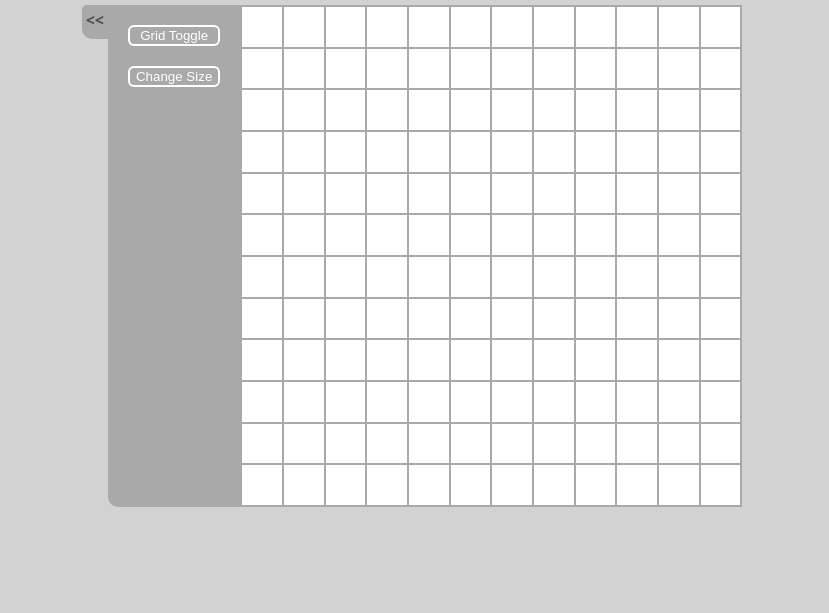
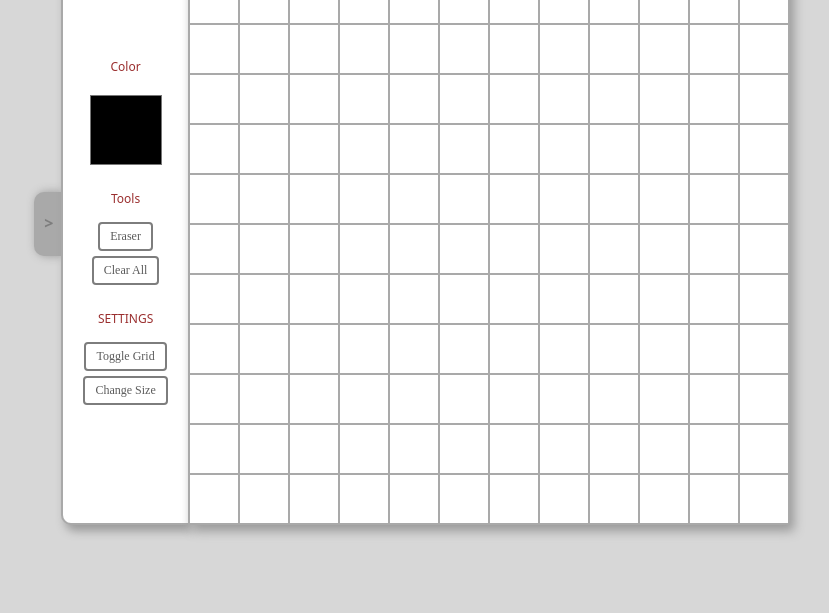
Before and after one commit to Simon-WebDevProject/etch-a-sketch, a plain HTML site: page index.html in a window 1280 px wide. Shown: the part 187-800 px from the top of the page, without its empty margins (228-1057 px from the left). Drawn offline with Linux system fonts and the light colour scheme; a web font is replaced by a local one.

Commit message:
added sidebar functionality

```diff
--- a/index.html
+++ b/index.html
@@ -10,14 +10,22 @@
 </head>
 <body>
     <div class="header">
-        <h1>Etch-a-Sketch</h1>
+        <h1></h1>
     </div>
     <div class="content">
         <div class="sidebarBtn">
-            <span>&lt;&lt;</span>
+            <span>&gt;</span>
         </div>
         <div class="sidebar">
-            <button class="gridSwitch sideBtn">Grid Toggle</button>
+            <span class="color title">Color</span>
+            <input type="color" class="colorSel">
+
+            <span class="color title">Tools</span>
+            <button class="eraser sideBtn">Eraser</button>
+            <button class="gridClear sideBtn">Clear All</button>
+
+            <span class="settings title">SETTINGS</span>
+            <button class="gridSwitch sideBtn">Toggle Grid</button>
             <button class="gridRegen sideBtn">Change Size</button>
         </div>
     </div>
--- a/run.js
+++ b/run.js
@@ -1,18 +1,23 @@
 //etch-a-sketch
 //Odin Project
 
-let gridSize = 12, gridItem;
-const content = document.querySelector('.content');
-const sidebar = document.querySelector('.sidebar');
-const sideBtn = document.querySelector('.sidebarBtn'),
-        sideBtnText = sideBtn.querySelector('span');
-const gridBtn = document.querySelector('.gridSwitch');
-const gridRegen = document.querySelector('.gridRegen');
+let gridSize = 12, gridItem, color = '#000000';
+const  content = document.querySelector('.content'),
+    sidebar = document.querySelector('.sidebar'),
+    sideBtn = document.querySelector('.sidebarBtn'),
+    sideBtnText = sideBtn.querySelector('span'),
+    gridBtn = document.querySelector('.gridSwitch'),
+    gridRegen = document.querySelector('.gridRegen'),
+    clearBtn = document.querySelector('.gridClear'),
+    colorSel = document.querySelector('.colorSel'),
+    eraser = document.querySelector('.eraser');
+
+
 const grid = document.createElement('div');
-
 grid.classList.add('grid');
 content.appendChild(grid);
 
+//Gen grid
 function gridGen(){
     grid.style.gridTemplateColumns = `repeat(${gridSize}, auto)`;
 
@@ -24,29 +29,56 @@ function gridGen(){
 
         grid.appendChild(gridItem);
     }
-    gridItem = document.querySelectorAll('.grid-item');
-    gridItem.forEach((gridItem) => gridItem.addEventListener('mouseover', function() {
-        gridItem.style.backgroundColor = '#000000';
-    }));
+    itemListener();
 }
 gridGen();
 
+//Draw mouse path
+function itemListener(){
+    gridItem = document.querySelectorAll('.grid-item');
+    gridItem.forEach((gridItem) => gridItem.addEventListener('mouseover', function() {
+        gridItem.style.backgroundColor = `${color}`;
+    }));
+}
+
+//Toggle sidebar
 sideBtn.addEventListener('click', function() {
     sidebar.classList.toggle('active');
     if (sidebar.classList.contains('active')){
-        sideBtnText.textContent = "<<";
+        sideBtnText.textContent = "<";
     }
     else{
-        sideBtnText.textContent = ">>";
+        sideBtnText.textContent = ">";
     }
 });
 
+//Toggle grid lines
 gridBtn.addEventListener('click', function() {
     gridItem.forEach((gridItem) => gridItem.classList.toggle('gridOn'));
 });
 
+//Change Grid Size
 gridRegen.addEventListener('click', function() {
     gridSize = prompt('Enter new side length:');
     gridItem.forEach((gridItem) => gridItem.remove());
     gridGen()
 });
+
+//clear All
+const gridSel = document.querySelector('.grid');
+clearBtn.addEventListener('click', function() {
+    gridItem.forEach((gridItem) => gridItem.style.backgroundColor = 'white');
+});
+
+//color selector
+colorSel.addEventListener('click', function() {
+    colorSel.addEventListener('input', function() {
+        color = colorSel.value;
+    });
+    itemListener();
+});
+
+eraser.addEventListener('click', function() {
+    color = 'rgb(255, 255, 255)';
+    itemListener();
+});
--- a/style.css
+++ b/style.css
@@ -1,9 +1,14 @@
+@font-face {
+    font-family: 'Bungee';
+    src: url(fonts/Bungee/Bungee-Regular.ttf) format('truetype');
+}
+
 html, body{
     margin: 0;
     padding: 0;
 }
 body{
-    background-color: rgb(210, 210, 210);
+    background-color: #d7d7d7;
     height: 100vh;
     width: 100vw;
     display: flex;
@@ -18,41 +23,64 @@ body{
 .content{
     display: flex;
     justify-content: center;
+    align-items: center;
 }
 .sidebarBtn{
-    padding: 4px;
-    height: 26px;
+    padding: 20px 8px 10px 10px;
+    height: 34px;
     font-weight: bold;
-    border-top-left-radius: 5px;
+    border-top-left-radius: 10px;
     border-bottom-left-radius: 10px;
-    color: rgb(77, 77, 77);
+    box-shadow: 2px 0px 10px rgb(154, 154, 154);
+    color: rgb(125, 125, 125);
     background-color: rgb(169, 169, 169);
     user-select: none;
+    transition: all 0.6s;
+}
+.sidebarBtn:hover{
+    transform: scale(1.04);
 }
 .sidebar{
     height: 100%;
     display: flex;
     flex-direction: column;
     padding: 0px 20px 0px 20px;
-    background-color: rgb(169, 169, 169);
+    background-color: rgb(255, 255, 255);
+    border: 2px solid rgb(169, 169, 169);
+    box-shadow: 4px 6px 10px rgb(154, 154, 154);
+    border-right: none;
+    box-sizing: border-box;
     border-bottom-left-radius: 10px;
+    border-top-left-radius: 10px;
+    flex-direction: column;
+    justify-content: center;
+    align-items: center;
 }
 .active{
     display: none;
 }
 .sideBtn{
-    margin-top: 20px;
+    font-family: "Bungee";
+    font-size: 12px;
+    padding: 5px 10px 5px 10px;
+    margin-bottom: 5px;
     background-color: transparent;
-    border: 2px solid white;
-    color: white;
-    border-radius: 6px;
+    border: 2px solid rgb(125, 125, 125);
+    color: rgb(91, 91, 91);
+    border-radius: 4px;
+    transition: all 1;
+    display: flex;
+}
+.sideBtn:hover{
+    transform: scale(1.02);
 }
 .grid{
     display: grid;
-    height: 500px;
-    width: 500px;
+    height: 600px;
+    width: 600px;
     background-color: white;
     border: 1px solid rgb(169, 169, 169);
+    box-shadow: 4px 6px 10px rgb(154, 154, 154);
 }
 .gridOn{
     border: 1px solid rgb(169, 169, 169);
@@ -61,3 +89,22 @@ body{
     box-sizing: border-box;
     flex: auto;
 }
+.title{
+    font-family: "Bungee", system-ui;
+    font-size: 12px;
+    text-align: center;
+    padding: 5px 10px 5px 10px;
+    margin-top: 15px;
+    margin-bottom: 10px;
+    color: rgb(154, 46, 46);
+}
+.colorSel{
+    height: 80px;
+    width: 80px;
+    background-color: transparent;
+    border: none;
+    transition: all 0.5s;
+}
+.colorSel:hover{
+    transform: scale(1.05);
+}
```
